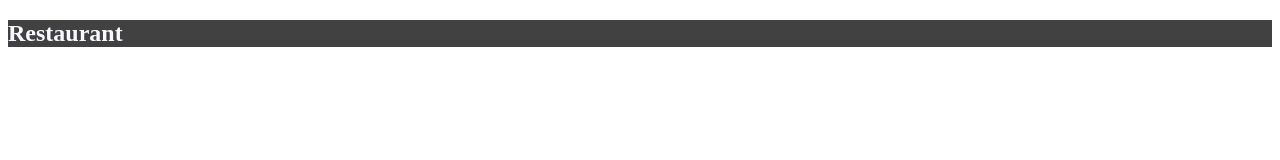
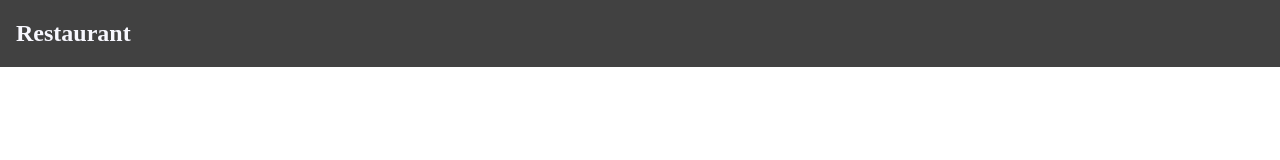
Before and after one commit to tyler-hawkins/restaurant, a website built with webpack: page dist/index.html in a window 1280 px wide. Built offline with Linux system fonts and the light colour scheme.

Commit message:
Add basic header

```diff
--- a/src/style.css
+++ b/src/style.css
@@ -1,7 +1,14 @@
+body {
+	margin: 0;
+}
+
 .header {
+	display: flex;
 	background-color: #414141;
 }
 
 .header h2 {
 	color: #f8f8ff;
+	padding: 0;
+	margin-left: 1rem;
 }
```
Also changed, not shown: dist/main.js.
